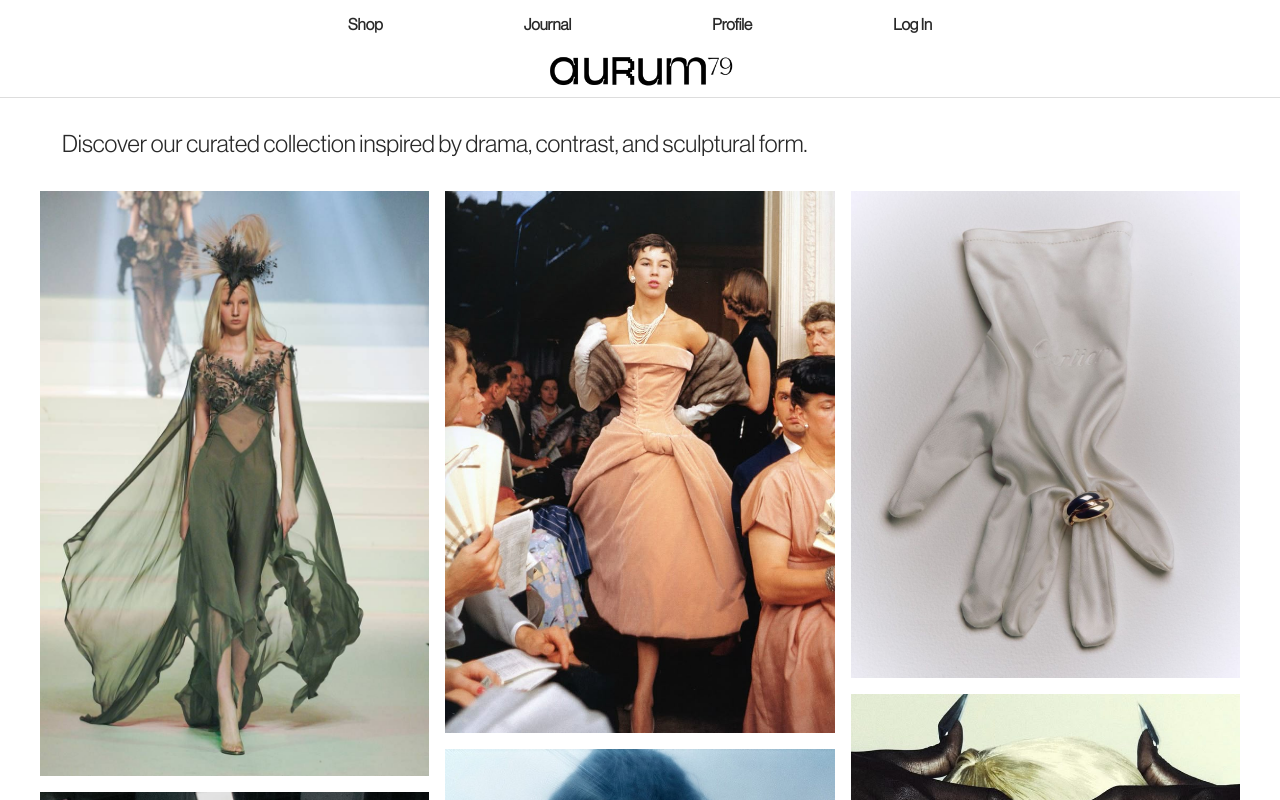
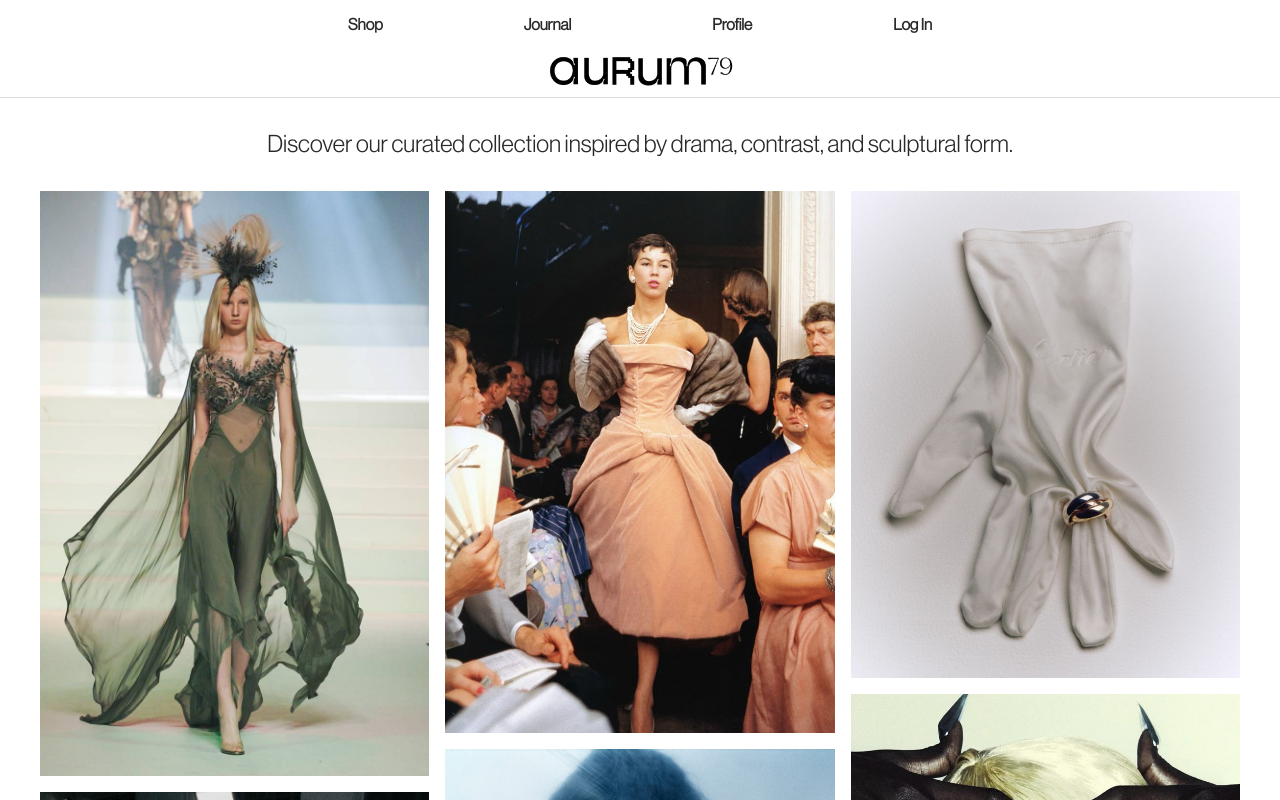
Before and after one commit to jimyty1/aurum, a React (Create React App) app: page / in a window 1280 px wide. Shown: the top 800 px of the page. Built offline with nearby package versions, Linux system fonts and the light colour scheme.

Commit message:
centered div im a chad part 2

```diff
--- a/src/css/LandingPage.css
+++ b/src/css/LandingPage.css
@@ -139,10 +139,11 @@
 
 
 
-.text-top{
-    margin-left: 30px;
+.text-top {
     font-size: 24px;
+    text-align: center;
 }
+
 
 .quote-overlay {
     position: absolute;
```
